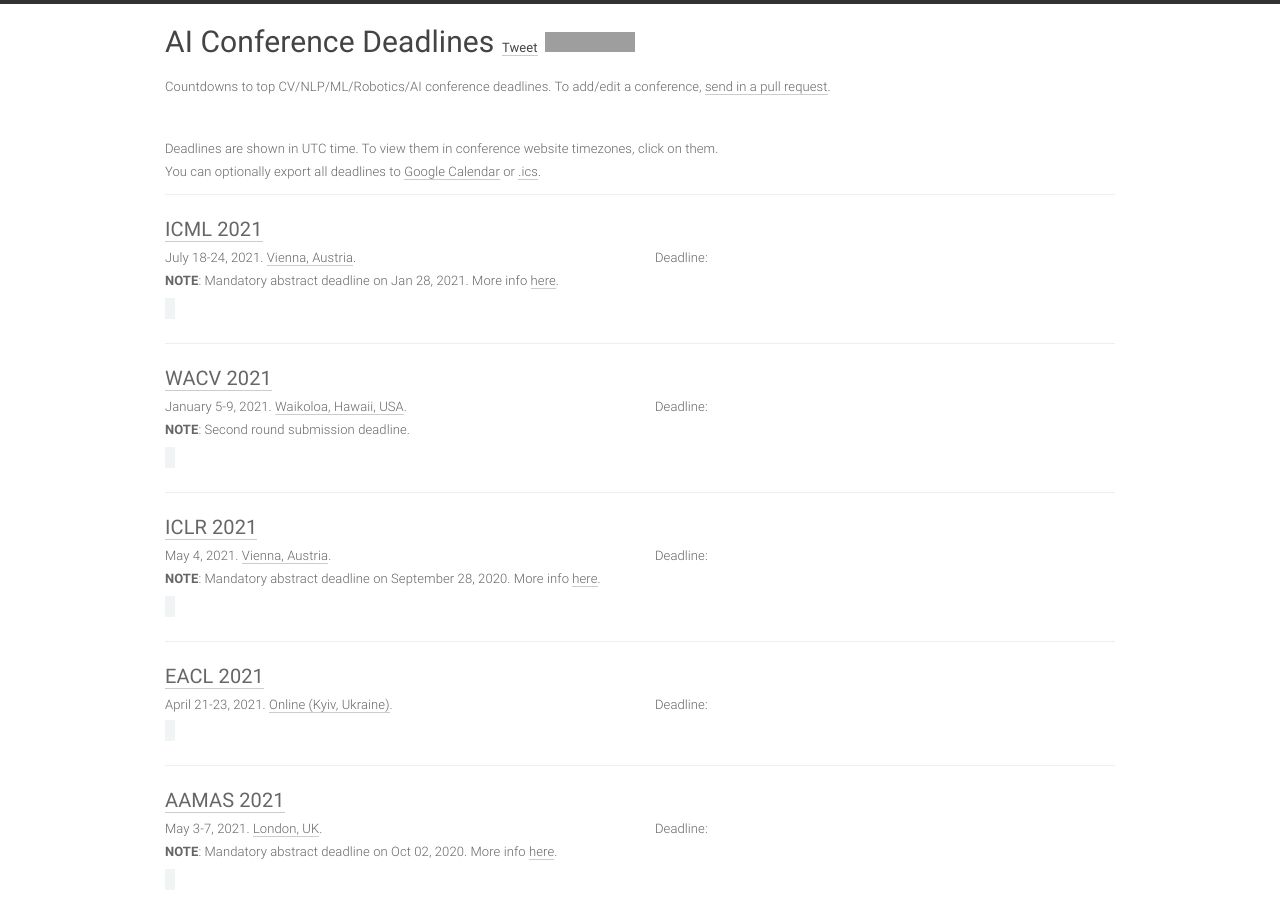
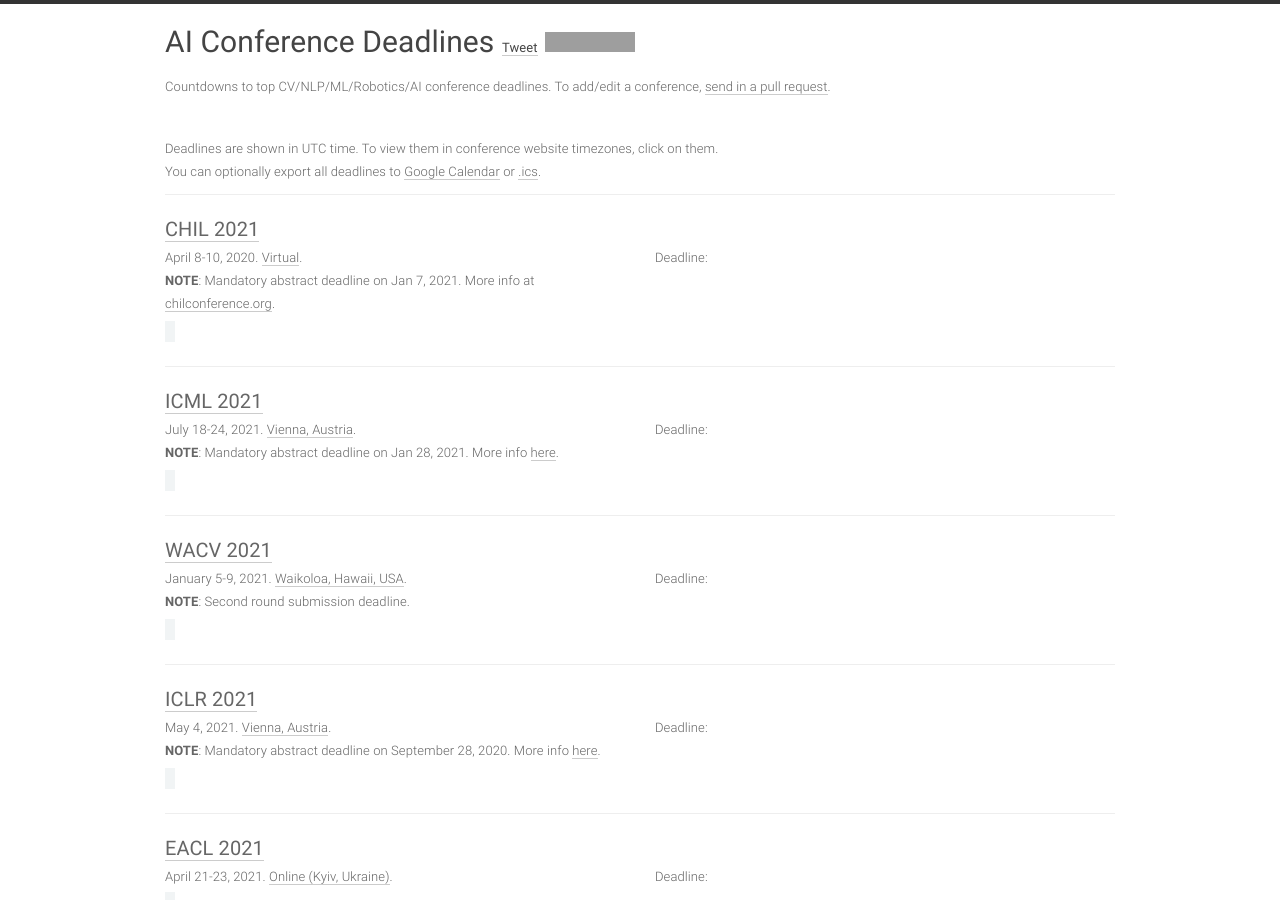
Before and after one commit to paperswithcode/ai-deadlines, a Jekyll site: the page built from index.html, in a window 1280 px wide and 900 px high. Built offline with Jekyll 4.4.1, drawn with Linux system fonts in a browser that asks for light colours; comment, search, counter and statistics services are not loaded; grey boxes are pictures that could not be loaded.

Commit message:
Adds ACM CHIL 2021
Adds submission information for the ACM Conference on Health, Inference, and Learning (CHIL) 2021:  http://www.chilconference.org/.

```diff
--- a/_data/conferences.yml
+++ b/_data/conferences.yml
@@ -1,4 +1,17 @@
 ---
+- title: CHIL
+  hindex: -1
+  year: 2021
+  id: chil21
+  link: https://www.chilconference.org/
+  deadline: '2021-01-11 23:59:59'
+  abstract_deadline: '2021-01-07 23:59:00'
+  timezone: UTC-12
+  date: April 8-10, 2020
+  place: Virtual
+  sub: ML
+  note: '<b>NOTE</b>: Mandatory abstract deadline on Jan 7, 2021. More info at <a href=''https://www.chilconference.org''>chilconference.org</a>.'
+
 - title: ICML
   hindex: 135
   year: 2021
```
